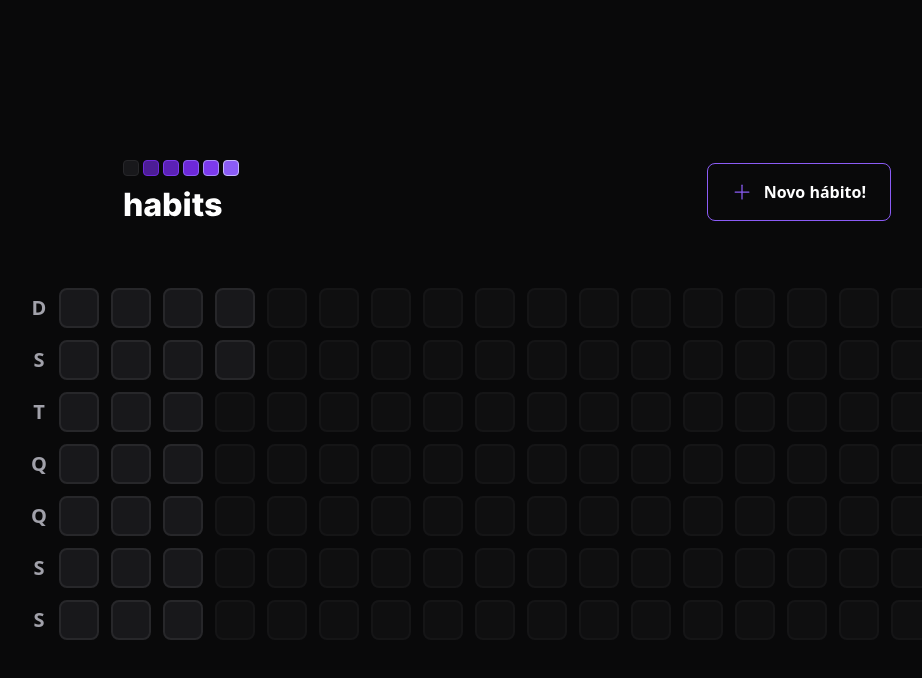
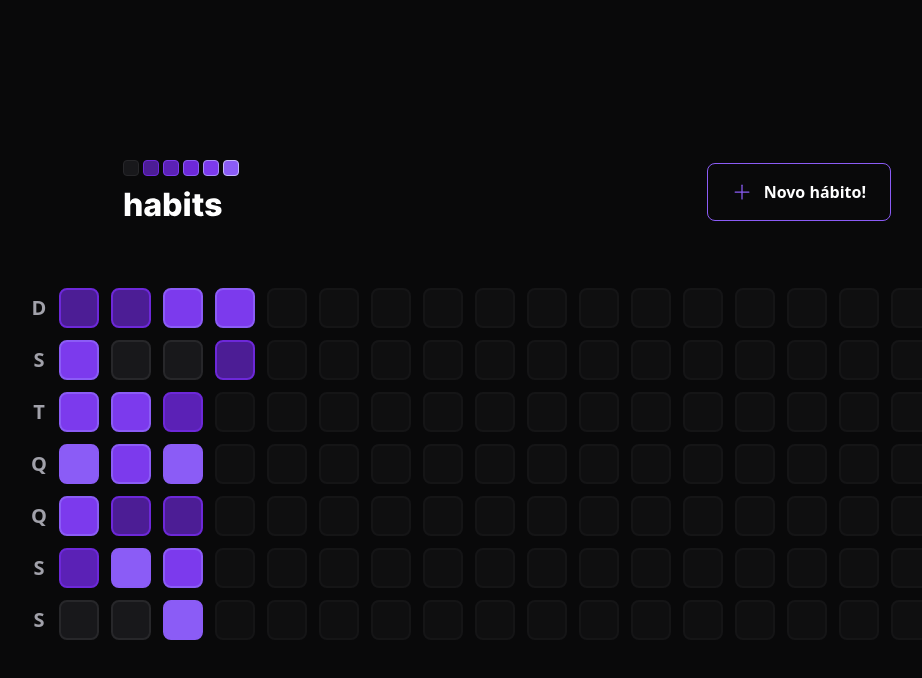
Before and after one commit to rodriguessbarbara/habit-tracker, a React (Vite) app in the folder web/: page / in a window 1280 px wide. Shown: the top 678 px of the page, without its empty margins (133-1055 px from the left). Built offline with nearby package versions, Linux system fonts and the light colour scheme.

Commit message:
style(web): :lipstick: estilizado cores habitos
a partir de porcentagem dos hábitos

```diff
--- a/web/package.json
+++ b/web/package.json
@@ -12,6 +12,7 @@
     "@radix-ui/react-dialog": "^1.0.2",
     "@radix-ui/react-popover": "^1.0.3",
     "autoprefixer": "^10.4.13",
+    "clsx": "^1.2.1",
     "dayjs": "^1.11.7",
     "phosphor-react": "^1.4.1",
     "postcss": "^8.4.21",
--- a/web/src/components/HabitDay.tsx
+++ b/web/src/components/HabitDay.tsx
@@ -1,15 +1,30 @@
 import * as Popover from "@radix-ui/react-popover";
+import clsx from "clsx";
 import { ProgressBar } from "./ProgressBar";
 
 interface HabitDayProps {
   completed: number;
+  amount: number;
 }
 
-export function HabitDay(props: HabitDayProps) {
+export function HabitDay({ completed, amount }: HabitDayProps) {
+  const completedPercentage = Math.round((completed / amount) * 100);
+
   return (
     <>
       <Popover.Root>
-        <Popover.Trigger className="w-10 h-10 bg-zinc-900 border-2 border-zinc-800 rounded-lg" />
+        <Popover.Trigger
+          className={clsx(
+            "w-10 h-10 border-2 rounded-lg",{
+              "bg-zinc-900 border-zinc-800": completedPercentage == 0,
+              "bg-violet-500 border-violet-500": completedPercentage >= 80,
+              "bg-violet-600 border-violet-500": completedPercentage >= 60 && completedPercentage < 80,
+              "bg-violet-700 border-violet-600": completedPercentage >= 40 && completedPercentage < 60,
+              "bg-violet-800 border-violet-700": completedPercentage >= 20 && completedPercentage < 40,
+              "bg-violet-900 border-violet-700": completedPercentage > 0 && completedPercentage < 20,
+          }
+          )}
+        />
 
         <Popover.Portal>
           <Popover.Content className="min-w-[320px] p-6 rounded-2xl bg-zinc-900 flex flex-col">
@@ -18,7 +33,7 @@
               23/01
             </span>
 
-            <ProgressBar progress={75}/>
+            <ProgressBar progress={completedPercentage} />
 
             <Popover.Arrow className="fill-zinc-900" height={8} width={16} />
           </Popover.Content>
--- a/web/src/components/SummaryTable.tsx
+++ b/web/src/components/SummaryTable.tsx
@@ -24,14 +24,18 @@
 
       <div className="grid grid-rows-7 grid-flow-col gap-3">
         {summaryDates.map((date) => {
-          return <HabitDay key={date.toString()} completed={4} />;
+          return <HabitDay key={date.toString()} amount={6} completed={Math.round(Math.random() * 5)} />;
         })}
 
-        {amountDaysToFill > 0 && Array.from({length: amountDaysToFill}).map((_, index) => {
-          return (
-            <div key={index} className="w-10 h-10 bg-zinc-900 border-2 border-zinc-800 rounded-lg opacity-40 cursor-not-allowed"/>
-          )
-        })}
+        {amountDaysToFill > 0 &&
+          Array.from({ length: amountDaysToFill }).map((_, index) => {
+            return (
+              <div
+                key={index}
+                className="w-10 h-10 bg-zinc-900 border-2 border-zinc-800 rounded-lg opacity-40 cursor-not-allowed"
+              />
+            );
+          })}
       </div>
     </div>
   );
```
Also changed, not shown: 1 other file (tests, documents, lock files or other folders).
